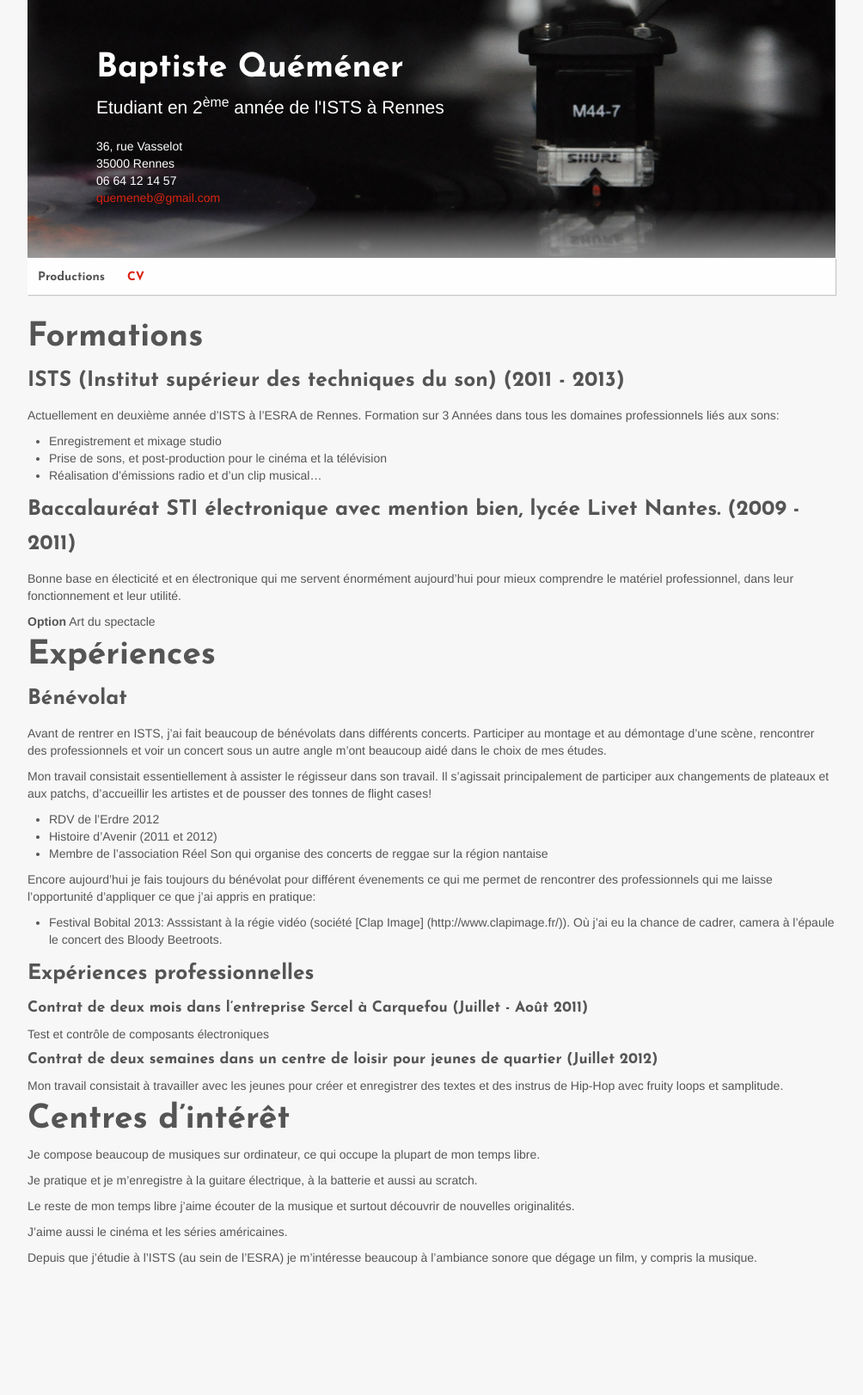
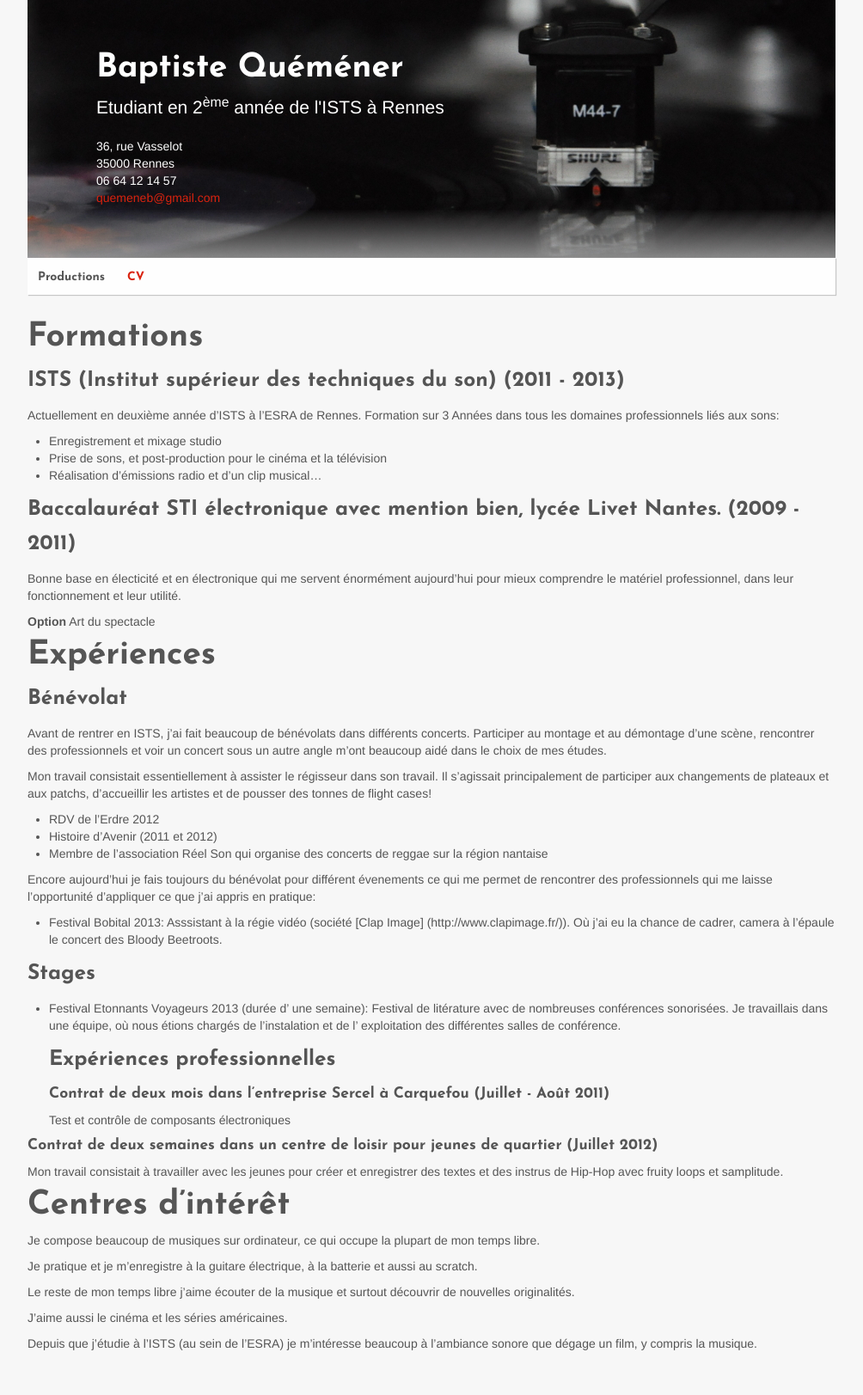
Before and after one commit to Baptisteq/baptisteq.github.com, a Jekyll site: the page built from cv.md, in a window 1280 px wide. Shown: the whole page at 86% size, without its empty margins (138-1142 px from the left). Built offline with Jekyll 4.4.1, drawn with Linux system fonts in a browser that asks for light colours; before the commit the page ends 1523 px from its top, so only the background shows below that.

Commit message:
Update cv.md

```diff
--- a/cv.md
+++ b/cv.md
@@ -37,6 +37,8 @@ d'accueillir les artistes et de pousser des tonnes de flight cases!
 Encore aujourd'hui je fais toujours du bénévolat pour différent évenements ce qui me permet de rencontrer des professionnels qui me laisse l'opportunité d'appliquer ce que j'ai appris en pratique:
 - Festival Bobital 2013: Asssistant à la régie vidéo (société [Clap Image] (http://www.clapimage.fr/)). Où j'ai eu la chance de cadrer, camera à l'épaule le concert des Bloody Beetroots.
 
+### Stages
+- Festival Etonnants Voyageurs 2013 (durée d' une semaine): Festival de litérature avec de nombreuses conférences sonorisées. Je travaillais dans une équipe, où nous étions chargés de l'instalation et de l' exploitation des différentes salles de conférence.
 ### Expériences professionnelles
 #### Contrat de deux mois dans l'entreprise Sercel à Carquefou (Juillet - Août 2011)
 Test et contrôle de composants électroniques
```
